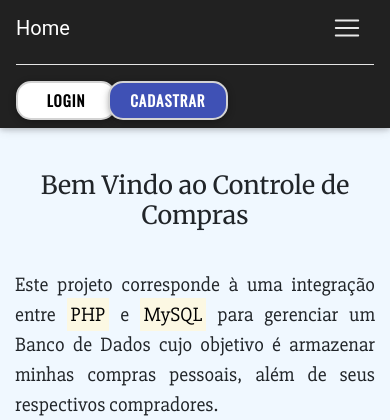
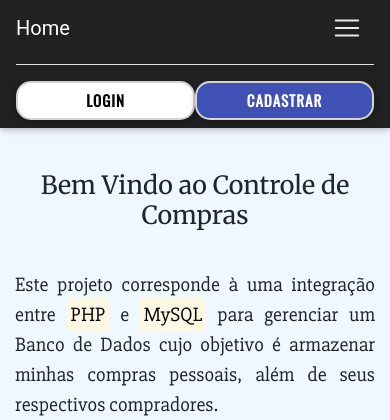
Before and after one commit to pietroz123/Controle-Compras, a PHP site: page /index.php in a window 390 px wide, after a click that opens the changed part. Shown: the top 420 px of the page. Run offline with PHP 8.4, Linux system fonts and the light colour scheme; a stand-in replaces the project's code that opens the database connection; some libraries are stand-ins or nearby versions.

Commit message:
Fix login-signin

```diff
--- a/cabecalho.php
+++ b/cabecalho.php
@@ -101,11 +101,11 @@
                     <?php
                         if (!usuario_esta_logado()) {
                     ?>
-                        <ul class="navbar-nav links-login-signin list-inline">
-                            <li class="nav-item list-inline-item">
+                        <ul class="navbar-nav links-login-signin">
+                            <li class="nav-item">
                                 <button class="btn white black-text botao-pequeno" id="btn-login" data-toggle="modal" data-target="#modal-login">login</button>
                             </li>
-                            <li class="nav-item list-inline-item">
+                            <li class="nav-item">
                                 <a href="cadastro.php" id="btn-cadastrar" class="btn btn-indigo botao-pequeno">cadastrar</a>
                             </li>
                         </ul>
--- a/css/compras.css
+++ b/css/compras.css
@@ -103,6 +103,14 @@ body > .container {
     background-color: grey;
 }
 
+.links-login-signin {
+    flex-direction: row;
+}
+.links-login-signin .nav-item {
+    display: block;
+    width: 50%;
+}
+
 .links-logout {
     display: -webkit-inline-box;
 }
@@ -120,7 +128,6 @@ body > .container {
     border: 2px solid lightgrey;
     border-radius: 15px;
     width: 100px;
-    margin-right: 10px;
 }
 
 #btn-cadastrar {
--- a/css/design-responsivo.css
+++ b/css/design-responsivo.css
@@ -87,11 +87,11 @@
     .btn-recarregar-grupos, .btn-criar-grupo {
         margin-top: 7px !important;
     }
-    .links-login-signin {
-        display: inline-block;
+    #btn-cadastrar {
+        width: 100%;
     }
-    #btn-cadastrar {
-        margin-left: -30px;
+    #btn-login {
+        width: 100%;
     }
 }
 
```
